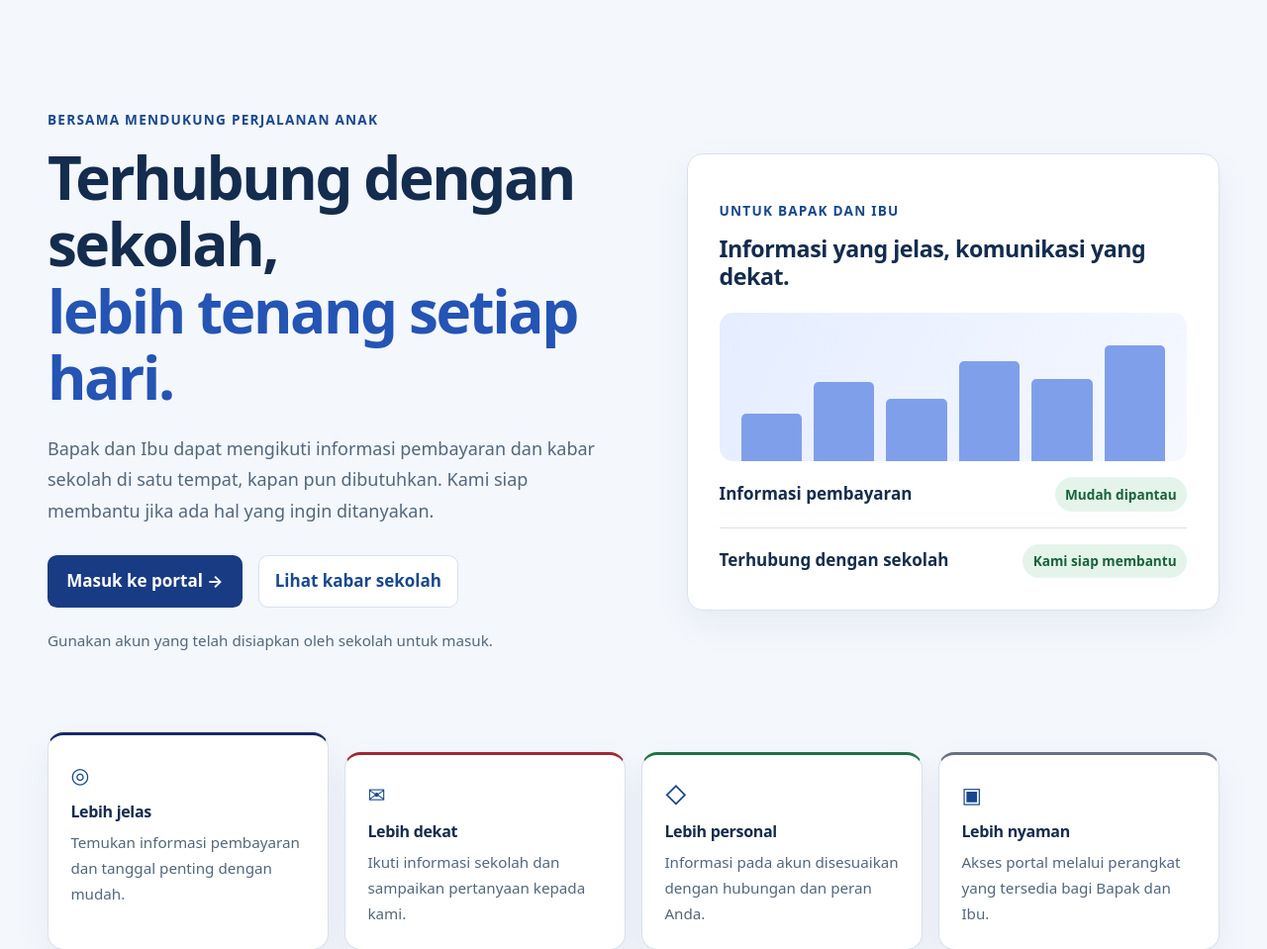
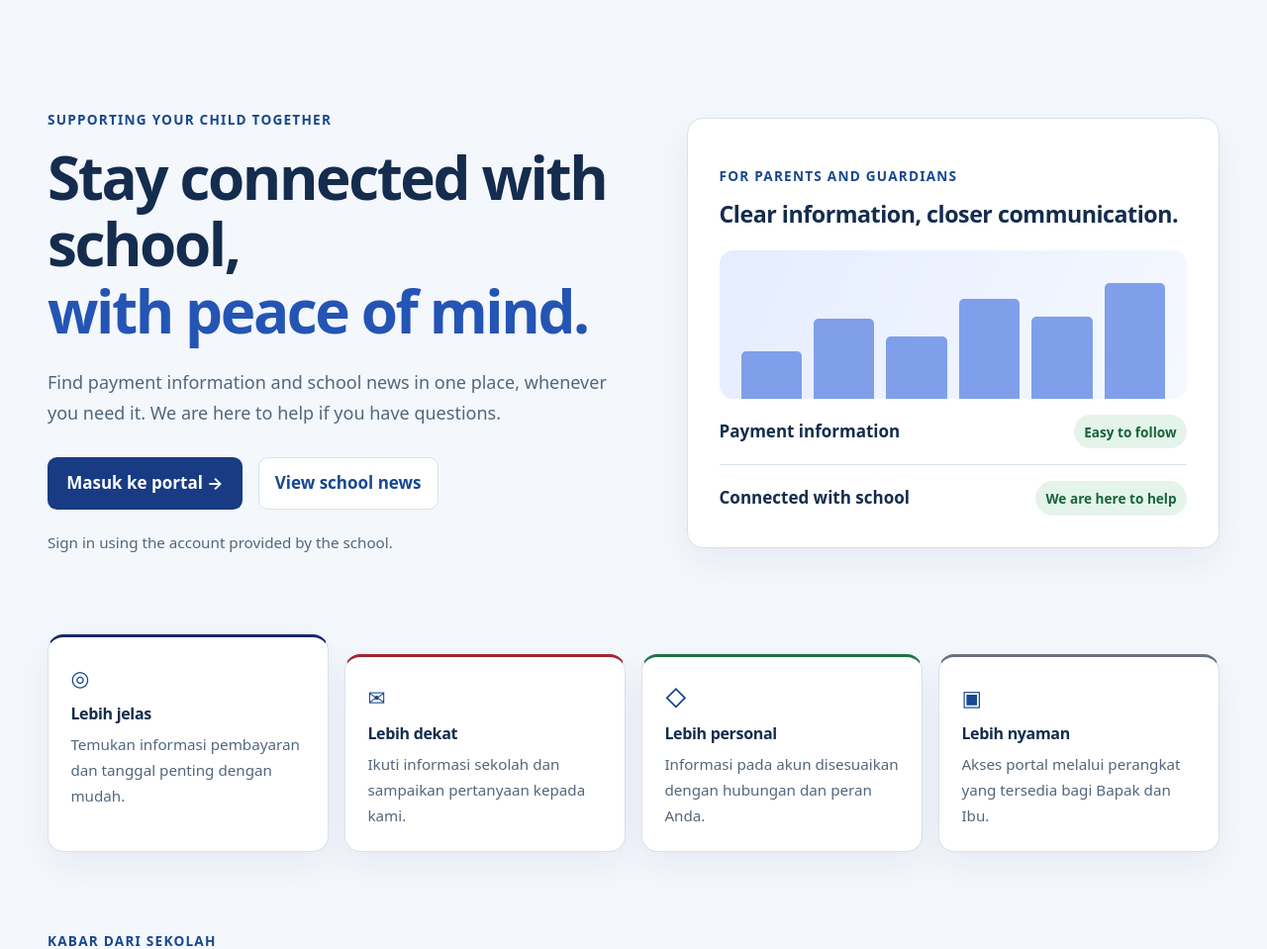
Before and after one commit to sugeng-riyanto/SHB-Portal, a Django app: page / in a window 1280 px wide. Shown: the part 93-1052 px from the top of the page at 99% size. Run offline with Django 5.2, Linux system fonts and the light colour scheme; data that the repository does not hold is empty.

Commit message:
Add initial three-language interface: portal/templates/portal/home.html

```diff
--- a/portal/templates/portal/home.html
+++ b/portal/templates/portal/home.html
@@ -1,5 +1,5 @@
-{% extends 'portal/base.html' %}{% block content %}
-<section class="hero landing-hero"><div class="landing-copy"><p class="eyebrow">BERSAMA MENDUKUNG PERJALANAN ANAK</p><h1>Terhubung dengan sekolah,<br><span class="landing-accent">lebih tenang setiap hari.</span></h1><p class="lead">Bapak dan Ibu dapat mengikuti informasi pembayaran dan kabar sekolah di satu tempat, kapan pun dibutuhkan. Kami siap membantu jika ada hal yang ingin ditanyakan.</p><div class="landing-actions"><a class="button" href="{% url 'login' %}">Masuk ke portal <span aria-hidden="true">→</span></a><a class="landing-secondary" href="{% url 'school_news' %}">Lihat kabar sekolah</a></div><p class="landing-note">Gunakan akun yang telah disiapkan oleh sekolah untuk masuk.</p></div><div class="card hero-card landing-panel"><p class="eyebrow">UNTUK BAPAK DAN IBU</p><h2>Informasi yang jelas, komunikasi yang dekat.</h2><div class="landing-illustration" aria-hidden="true"><span></span><span></span><span></span><span></span><span></span><span></span></div><div class="landing-row"><strong>Informasi pembayaran</strong><span>Mudah dipantau</span></div><div class="landing-row"><strong>Terhubung dengan sekolah</strong><span>Kami siap membantu</span></div></div></section>
+{% extends 'portal/base.html' %}{% load shb_i18n %}{% block content %}
+<section class="hero landing-hero"><div class="landing-copy"><p class="eyebrow">{% tr 'BERSAMA MENDUKUNG PERJALANAN ANAK' %}</p><h1>{% tr 'Terhubung dengan sekolah,' %}<br><span class="landing-accent">{% tr 'lebih tenang setiap hari.' %}</span></h1><p class="lead">{% tr 'Bapak dan Ibu dapat mengikuti informasi pembayaran dan kabar sekolah di satu tempat, kapan pun dibutuhkan. Kami siap membantu jika ada hal yang ingin ditanyakan.' %}</p><div class="landing-actions"><a class="button" href="{% url 'login' %}">Masuk ke portal <span aria-hidden="true">→</span></a><a class="landing-secondary" href="{% url 'school_news' %}">{% tr 'Lihat kabar sekolah' %}</a></div><p class="landing-note">{% tr 'Gunakan akun yang telah disiapkan oleh sekolah untuk masuk.' %}</p></div><div class="card hero-card landing-panel"><p class="eyebrow">{% tr 'UNTUK BAPAK DAN IBU' %}</p><h2>{% tr 'Informasi yang jelas, komunikasi yang dekat.' %}</h2><div class="landing-illustration" aria-hidden="true"><span></span><span></span><span></span><span></span><span></span><span></span></div><div class="landing-row"><strong>{% tr 'Informasi pembayaran' %}</strong><span>{% tr 'Mudah dipantau' %}</span></div><div class="landing-row"><strong>{% tr 'Terhubung dengan sekolah' %}</strong><span>{% tr 'Kami siap membantu' %}</span></div></div></section>
 <section class="landing-features" aria-label="Manfaat portal"><article class="card landing-feature"><span class="feature-icon" aria-hidden="true">◎</span><h2>Lebih jelas</h2><p>Temukan informasi pembayaran dan tanggal penting dengan mudah.</p></article><article class="card landing-feature"><span class="feature-icon" aria-hidden="true">✉</span><h2>Lebih dekat</h2><p>Ikuti informasi sekolah dan sampaikan pertanyaan kepada kami.</p></article><article class="card landing-feature"><span class="feature-icon" aria-hidden="true">◇</span><h2>Lebih personal</h2><p>Informasi pada akun disesuaikan dengan hubungan dan peran Anda.</p></article><article class="card landing-feature"><span class="feature-icon" aria-hidden="true">▣</span><h2>Lebih nyaman</h2><p>Akses portal melalui perangkat yang tersedia bagi Bapak dan Ibu.</p></article></section>
 <section class="news-section"><div class="news-heading"><div><p class="eyebrow">KABAR DARI SEKOLAH</p><h2>Terus terhubung dengan SHB</h2><p>Temukan informasi dan cerita terbaru dari sekolah.</p></div><a class="landing-secondary" href="{% url 'school_news' %}">Semua kabar →</a></div><div class="news-grid">{% for update in school_updates|slice:':3' %}<article class="card news-card"><time>{{ update.published_at|date:'d M Y' }}</time><h3>{{ update.title }}</h3><p>{{ update.body|truncatewords:25 }}</p></article>{% empty %}<div class="card"><h3>Belum ada kabar yang diterbitkan</h3><p>Informasi sekolah akan muncul di sini setelah diterbitkan.</p></div>{% endfor %}</div></section>
 <section class="card social-section"><h2>Mari tetap terhubung</h2><p>Ikuti kanal resmi sekolah untuk informasi dan kegiatan terbaru.</p>{% for link in social_links %}<a class="social-link" href="{{ link.url }}" target="_blank" rel="noopener noreferrer">{{ link.label }} ↗</a>{% empty %}<p>Alamat media sosial resmi akan ditambahkan oleh sekolah.</p>{% endfor %}</section>
```
